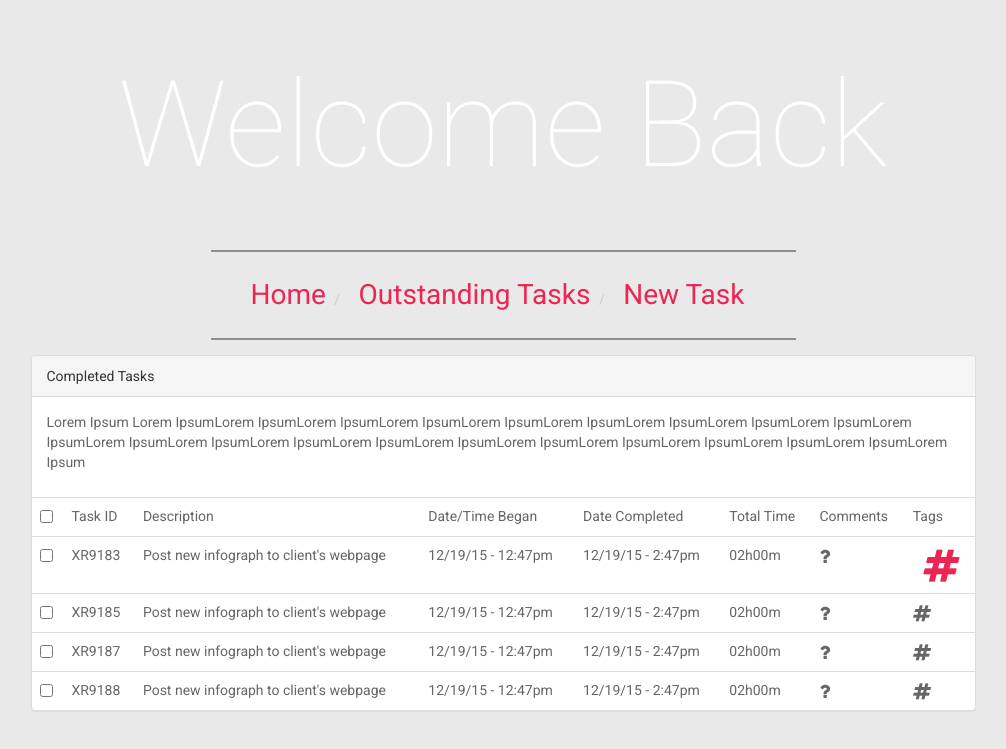
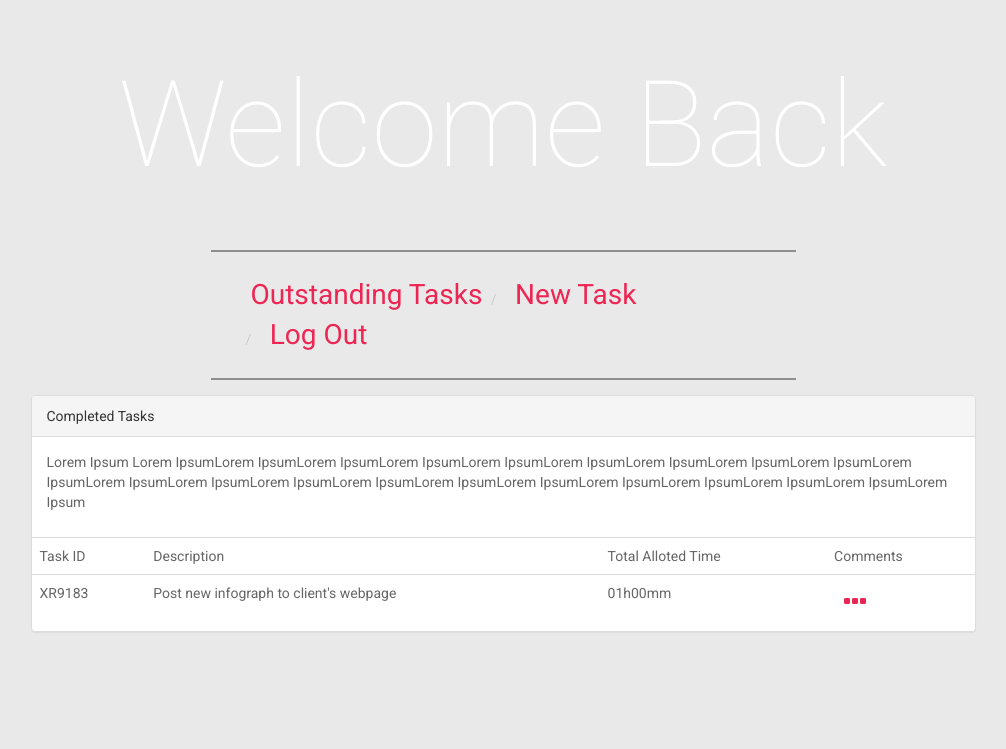
Before and after one commit to s95116/timeHub, a PHP site: page /ticket.html in a window 1280 px wide. Shown: the top 749 px of the page, without its empty margins (137-1143 px from the left). Run offline with PHP 8.4, Linux system fonts and the light colour scheme; some libraries are stand-ins or nearby versions; some web fonts are replaced.

Commit message:
completed a few of the changes we ddiscussed

```diff
--- a/assets/css/style2.css
+++ b/assets/css/style2.css
@@ -52,3 +52,11 @@ a{
 #contentbox{
   margin-top:15px;
 }
+
+.popover{
+  width: 100%;
+}
+
+table{
+  text-align: justify;
+}
--- a/ticket.html
+++ b/ticket.html
@@ -30,9 +30,9 @@
   <div class="col-md-6 col-md-offset-3" id="navbar">
 
   <ol class="breadcrumb">
-    <li><a href="#" class="active" title="#" id="first-link">Home</a></li>
     <li><a href="#" title="#" id="second-link">Outstanding Tasks</a></li>
     <li><a href="#" title="#" id="third-link">New Task</a></li>
+    <li><a href="#" title="#" id="third-link">Log Out</a></li>
   </ol>
 
   </div>
@@ -49,62 +49,23 @@
 
       <table class="table">
         <tr>
-          <th><input type="checkbox"></th>
           <th>Task ID</th>
           <th>Description</th>
-          <th>Date/Time Began</th>
-          <th>Date Completed</th>
-          <th>Total Time</th>
+          <th>Total Alloted Time</th>
           <th>Comments</th> <!-- Make this a question mark that does a pop-up/modal when clicked -->
-          <th>Tags</th>
         </tr>
 
         <tr>
-          <td><input type="checkbox"></td>
           <td>XR9183</td>
           <td>Post new infograph to client's webpage</td>
-          <td>12/19/15 - 12:47pm</td>
-          <td>12/19/15 - 2:47pm</td>
-          <td>02h00m</td>
-          <td><i class="fa fa-question fa-lg" aria-hidden="false"></i></td>
+          <td>01h00mm</td>
           <td>
-            <a href="#" data-toggle="popover" title="Popover Header"  data-trigger="hover" data-content="Some content inside the popover">
-              <i class="fa fa-hashtag fa-lg" aria-hidden="false"></i>
+            <a href="#" data-toggle="popover" title="Employer Comment" data-trigger="hover" data-trigger="click"
+              data-content="Excellent job. You increased the bandwith efficancy of the clients site by 20%!
+                            Keep up the good work.">
+            <i class="fa fa-ellipsis-h" aria-hidden="true"></i>
             </a>
           </td>
-        </tr>
-
-        <tr>
-          <td><input type="checkbox"></td>
-          <td>XR9185</td>
-          <td>Post new infograph to client's webpage</td>
-          <td>12/19/15 - 12:47pm</td>
-          <td>12/19/15 - 2:47pm</td>
-          <td>02h00m</td>
-          <td><i class="fa fa-question fa-lg" aria-hidden="true"></i></td>
-          <td><i class="fa fa-hashtag fa-lg" aria-hidden="false"></i></td>
-        </tr>
-
-        <tr>
-          <td><input type="checkbox"></td>
-          <td>XR9187</td>
-          <td>Post new infograph to client's webpage</td>
-          <td>12/19/15 - 12:47pm</td>
-          <td>12/19/15 - 2:47pm</td>
-          <td>02h00m</td>
-          <td><i class="fa fa-question fa-lg" aria-hidden="true"></i></td>
-          <td><i class="fa fa-hashtag fa-lg" aria-hidden="false"></i></td>
-        </tr>
-
-        <tr>
-          <td><input type="checkbox"></td>
-          <td>XR9188</td>
-          <td>Post new infograph to client's webpage</td>
-          <td>12/19/15 - 12:47pm</td>
-          <td>12/19/15 - 2:47pm</td>
-          <td>02h00m</td>
-          <td><i class="fa fa-question fa-lg" aria-hidden="true"></i></td>
-          <td><i class="fa fa-hashtag fa-lg" aria-hidden="false"></i></td>
         </tr>
       </table>
 
@@ -114,11 +75,6 @@
 
   </div><!-- End of col-md-10 -->
 </div><!-- End of completed tasks row -->
-
-
-
-
-
 
 </div><!-- End of container -->
 
```
